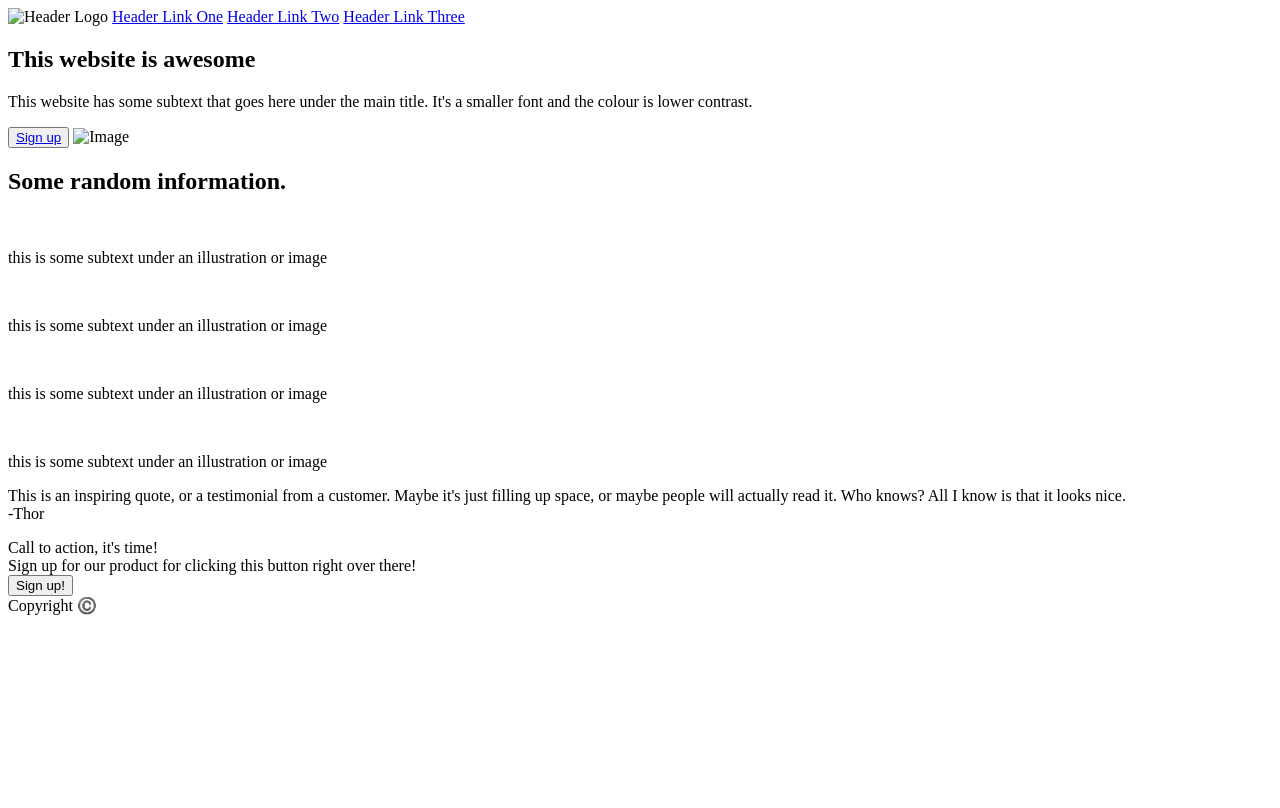
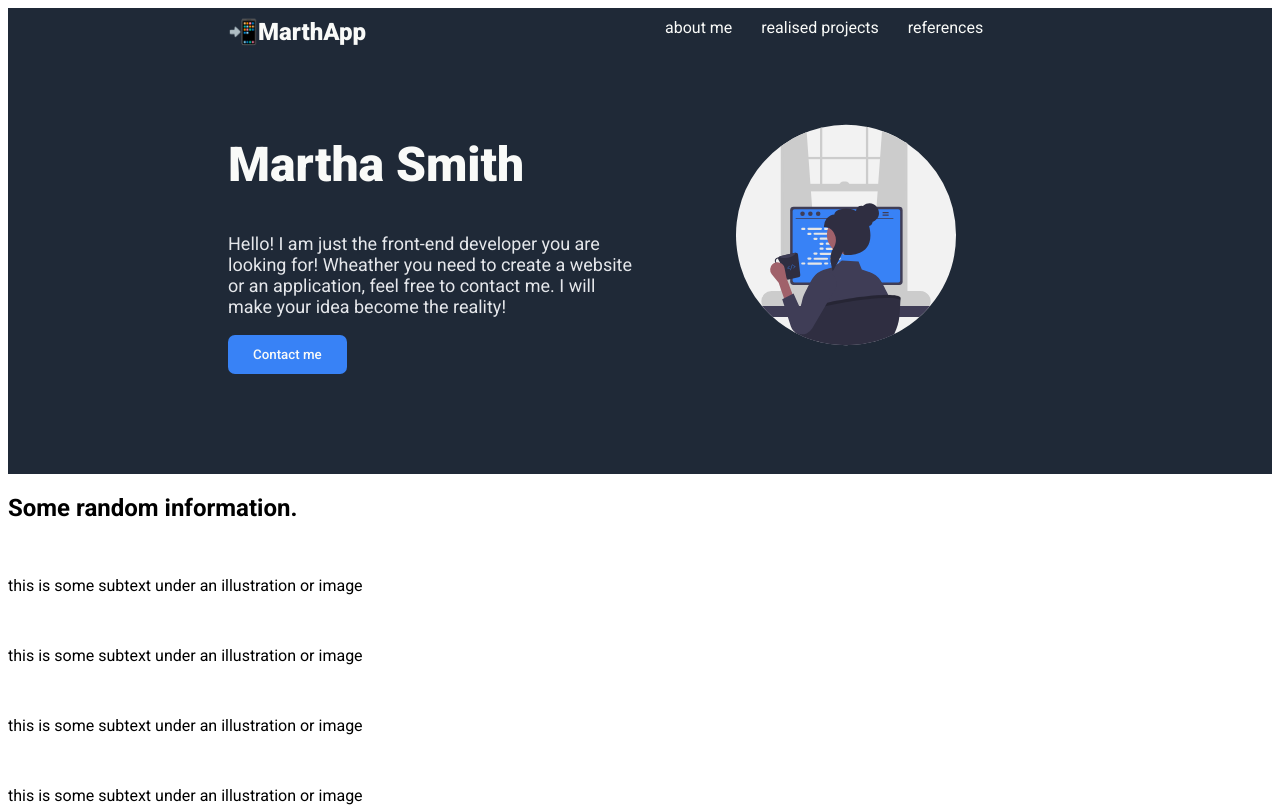
Before and after one commit to AppleEve/css-project-brainnest, a plain HTML site: page index.html in a window 1280 px wide. Shown: the top 808 px of the page. Drawn offline with Linux system fonts and the light colour scheme.

Commit message:
Styling the hero section

```diff
--- a/index.html
+++ b/index.html
@@ -4,27 +4,36 @@
     <meta charset="UTF-8">
     <meta http-equiv="X-UA-Compatible" content="IE=edge">
     <meta name="viewport" content="width=device-width, initial-scale=1.0">
-    <title>Document</title>
+    <title>Ewa Andruszkiewicz portfolio</title>
     <link rel="preconnect" href="https://fonts.googleapis.com">
     <link rel="preconnect" href="https://fonts.gstatic.com" crossorigin>
     <link href="https://fonts.googleapis.com/css2?family=Roboto:ital,wght@0,100;0,300;0,400;0,500;0,700;0,900;1,100;1,300;1,400;1,500;1,700;1,900&display=swap" rel="stylesheet">
+    <link rel="stylesheet" href="style.css" />
 </head>
 <body>
     <hero>
+        <div class="hero">
         <header>
-            <img src="" alt="Header Logo"/>
-            <a href="#">Header Link One</a>
-            <a href="#">Header Link Two</a>
-            <a href="#">Header Link Three</a>
+            <span class="logo">📲MarthApp</span>
+            <span class="header-links">
+                <a href="#">about me</a>
+                <a href="#">realised projects</a>
+                <a href="#">references</a>
+            </span>
         </header>
-        <section>
-            <h1>This website is awesome</h1>
-            <p>This website has some subtext that goes here under the main title. It's a smaller font and the colour is lower contrast.</p>
-            <button>
-                <a href="#">Sign up</a>
-            </button>
-            <img src="" alt="Image" />
+        <section class="hero-section">
+            <div class="awesome-website">
+                <h1>Martha Smith</h1>
+                <div class="description">
+                    <p>Hello! I am just the front-end developer you are looking for! Wheather you need to create a website or an application, feel free to contact me. I will make your idea become the reality! </p>
+                </div>
+                <button>
+                    <a href="#">Contact me</a>
+                </button>
+            </div>
+            <img src="img/coding_illustration.svg" alt="Image" />
         </section>
+    </div>
     </hero>
     <section>
         <h2>Some random information.</h2>
--- /dev/null
+++ b/style.css
@@ -0,0 +1,69 @@
+*{
+    font-family: 'Roboto', sans-serif;
+}
+
+.hero {
+    background-color: #1F2937;
+    color: #F9FAF8;
+    padding: 10px 220px 100px;
+}
+
+
+
+.logo{
+    font-size: 24px;
+    font-weight: 800;
+    flex: 1;
+}
+
+.header-links{
+    flex: 1;
+    color: #E5E7EB;
+
+}
+
+.header-links a{
+    margin-left: 25px;
+}
+.hero-section, header{
+    display: flex;
+}
+
+.awesome-website{
+    flex: 0.5;
+}
+
+.hero-section img{
+    flex: 0.5;
+    max-width: 220px;
+    margin: 0 auto;
+}
+
+hero header a, hero section button a {
+    text-decoration: none;
+    color: #F9FAF8;
+}
+
+hero section{
+    margin-top: 50px;
+}
+
+
+hero section h1{
+    font-size: 48px;
+    font-weight: 900;
+
+}
+
+.description{
+    font-size: 18px;
+    color: #E5E7EB;
+}
+
+.hero-section button {
+    background-color: #3882F6;
+    border-radius: 7px;
+    border: none;
+    padding: 12px 25px;
+    font-weight: 500;
+}
```
Also changed, not shown: img/coding_illustration.svg (added).
